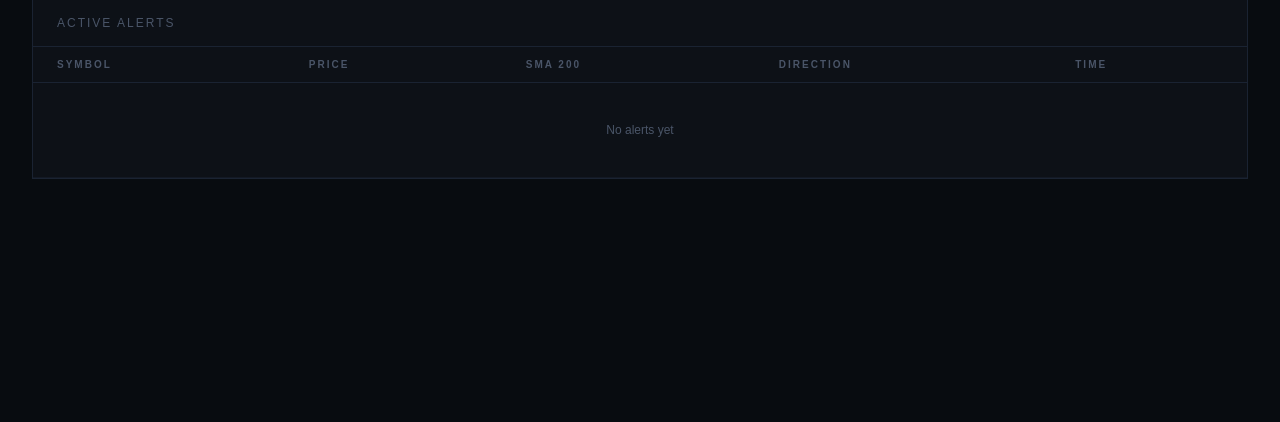
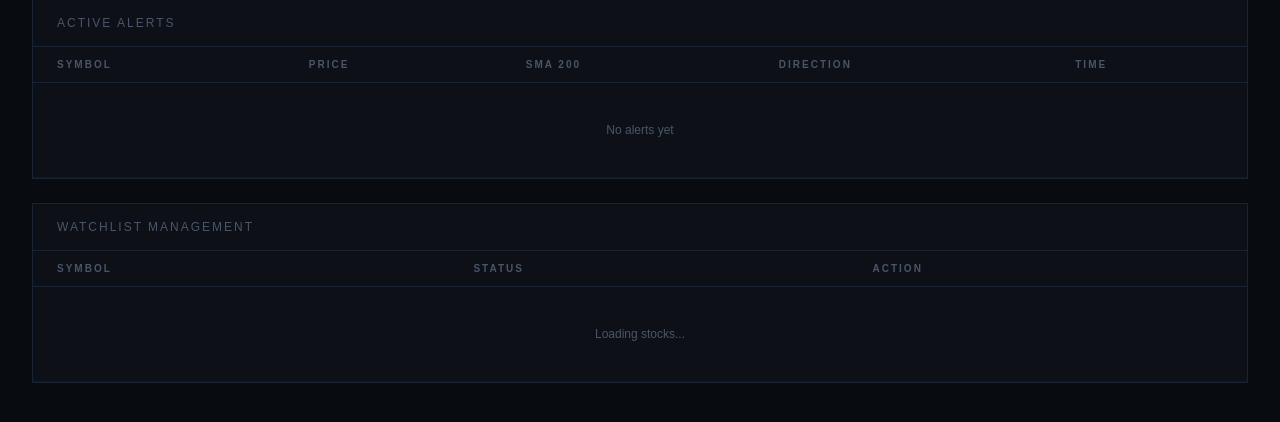
Before and after one commit to Mauro-Dev-T/stock-alerts-ramon, a Flask app: page / in a window 1280 px wide. Shown: the part 236-658 px from the top of the page. Run offline with Flask 3, Linux system fonts and the light colour scheme; a user stored in the database is signed in; data that the repository does not hold is empty.

Commit message:
Add watchlist management to M1

```diff
--- a/templates/dashboard.html
+++ b/templates/dashboard.html
@@ -245,6 +273,68 @@
           </tbody>
         </table>
       </div>
+
+      <div class="card">
+        <div class="card-header">
+          <span class="card-title">Watchlist Management</span>
+        </div>
+        <table>
+          <thead>
+            <tr>
+              <th>Symbol</th>
+              <th>Status</th>
+              <th>Action</th>
+            </tr>
+          </thead>
+          <tbody>
+            {% if stocks %} {% for stock in stocks[:20] %}
+            <tr>
+              <td>{{ stock.symbol }}</td>
+              <td>
+                {% if stock.in_watchlist %}
+                <span class="badge badge-green">✓ WATCHED</span>
+                {% else %}
+                <span class="badge badge-red">— NOT WATCHED</span>
+                {% endif %}
+              </td>
+              <td>
+                {% if stock.in_watchlist %}
+                <button
+                  class="btn-action remove"
+                  onclick="removeStock('{{ stock.symbol }}')"
+                >
+                  Remove
+                </button>
+                {% else %}
+                <button
+                  class="btn-action add"
+                  onclick="addStock('{{ stock.symbol }}')"
+                >
+                  Add
+                </button>
+                {% endif %}
+              </td>
+            </tr>
+            {% endfor %} {% else %}
+            <tr>
+              <td colspan="3" class="empty">Loading stocks...</td>
+            </tr>
+            {% endif %}
+          </tbody>
+        </table>
+      </div>
     </div>
+
+    <script>
+      function addStock(symbol) {
+        console.log("Adding:", symbol);
+        // M2: Implementar lógica de agregar a watchlist
+      }
+
+      function removeStock(symbol) {
+        console.log("Removing:", symbol);
+        // M2: Implementar lógica de remover de watchlist
+      }
+    </script>
   </body>
 </html>
```
Also changed, not shown: other parts of templates/dashboard.html (+28 -0 lines).
